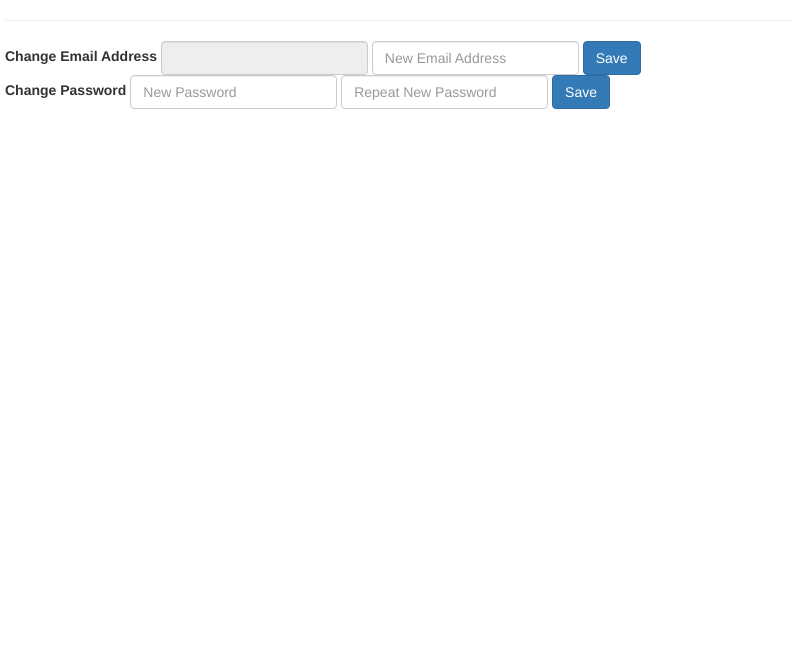
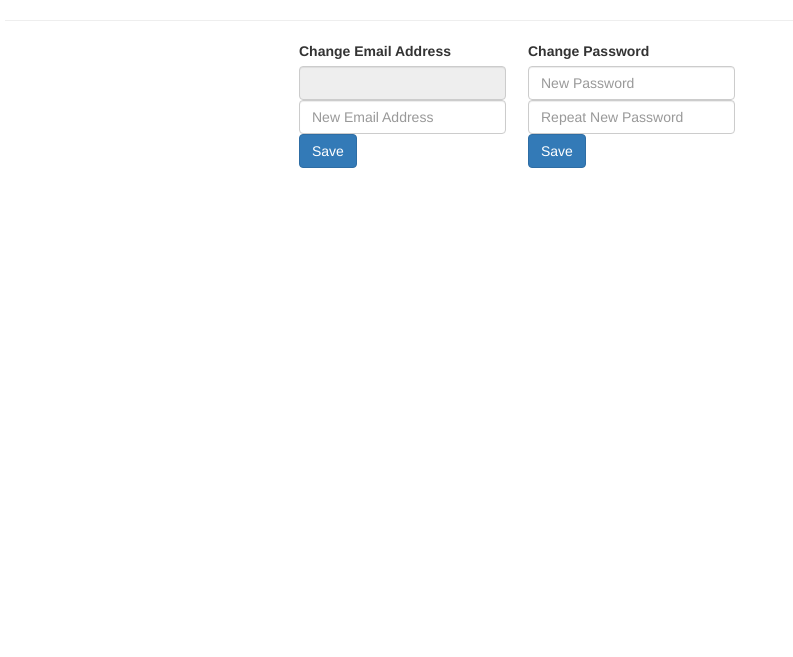
Before and after one commit to dgrbrady/ArcanistsBlog, a Flask app: template app/templates/profile.html in a window 1280 px wide. Shown: the part 143-800 px from the top of the page, without its empty margins (0-793 px from the left). Run offline with Flask 2, Linux system fonts and the light colour scheme; the template is opened without the code that fills it, so the values that code supplies are empty; some libraries are stand-ins or nearby versions.

Commit message:
Added CSS grid layout to profile.html

```diff
--- a/app/static/css/profile.css
+++ b/app/static/css/profile.css
@@ -1,8 +1,9 @@
-div.email p {
-    display: inline;
-    border-bottom: #FF8333;
-    border-bottom-style: solid;
+/*---------------------CSS GRID LAYOUT---------------------------*/
+/* CONTAINER */
+.container {
+    display: grid;
+    align-content: space-evenly;
+    grid-template-columns: repeat(5, 1fr);
+    grid-template-rows: repeat(4, 1fr);
+    grid-gap: 5px;
 }
-.btn-xs {
-    display: inline;
-}
--- a/app/templates/profile.html
+++ b/app/templates/profile.html
@@ -8,6 +8,7 @@
 {% block page_content %}
     <h1 class="text-center">User - {{ user.username }}</h1>
     <hr>
+    <div class="profile container">
         <form action="{{ url_for('auth.change_email') }}" method="POST" class="form-inline" role="form">
             <div class="form-group mb-2">
                 <label for="current-email">Change Email Address</label>
@@ -31,6 +32,7 @@
             </div>
             <button type="submit" class="btn btn-primary mb-2" value="Save">Save</button>
         </form>
+    </div>
 
     <script type="text/javascript" src="../static/js/profile.js">
     </script>
```
Lines whose indentation alone changed are shown as unchanged.
